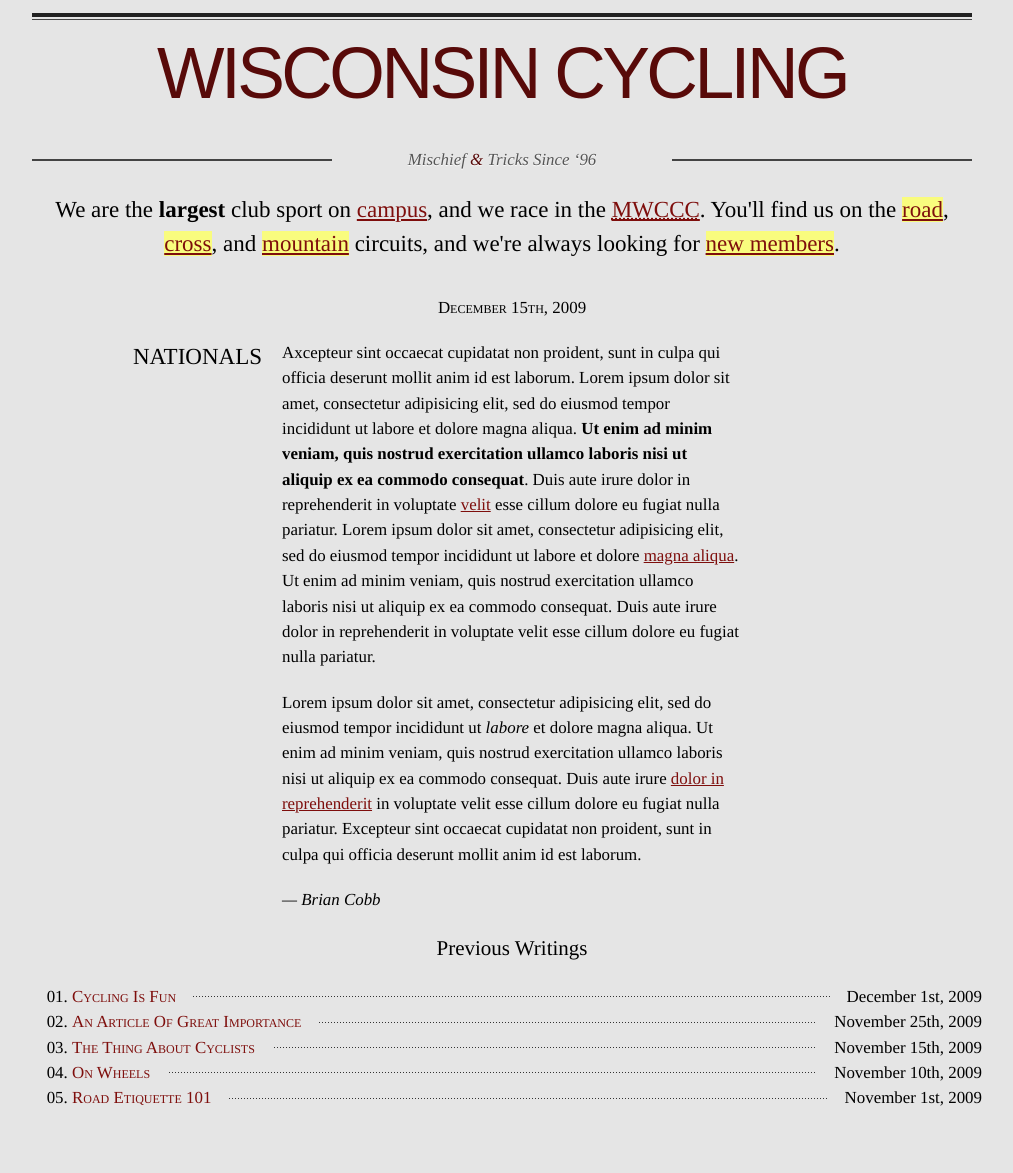
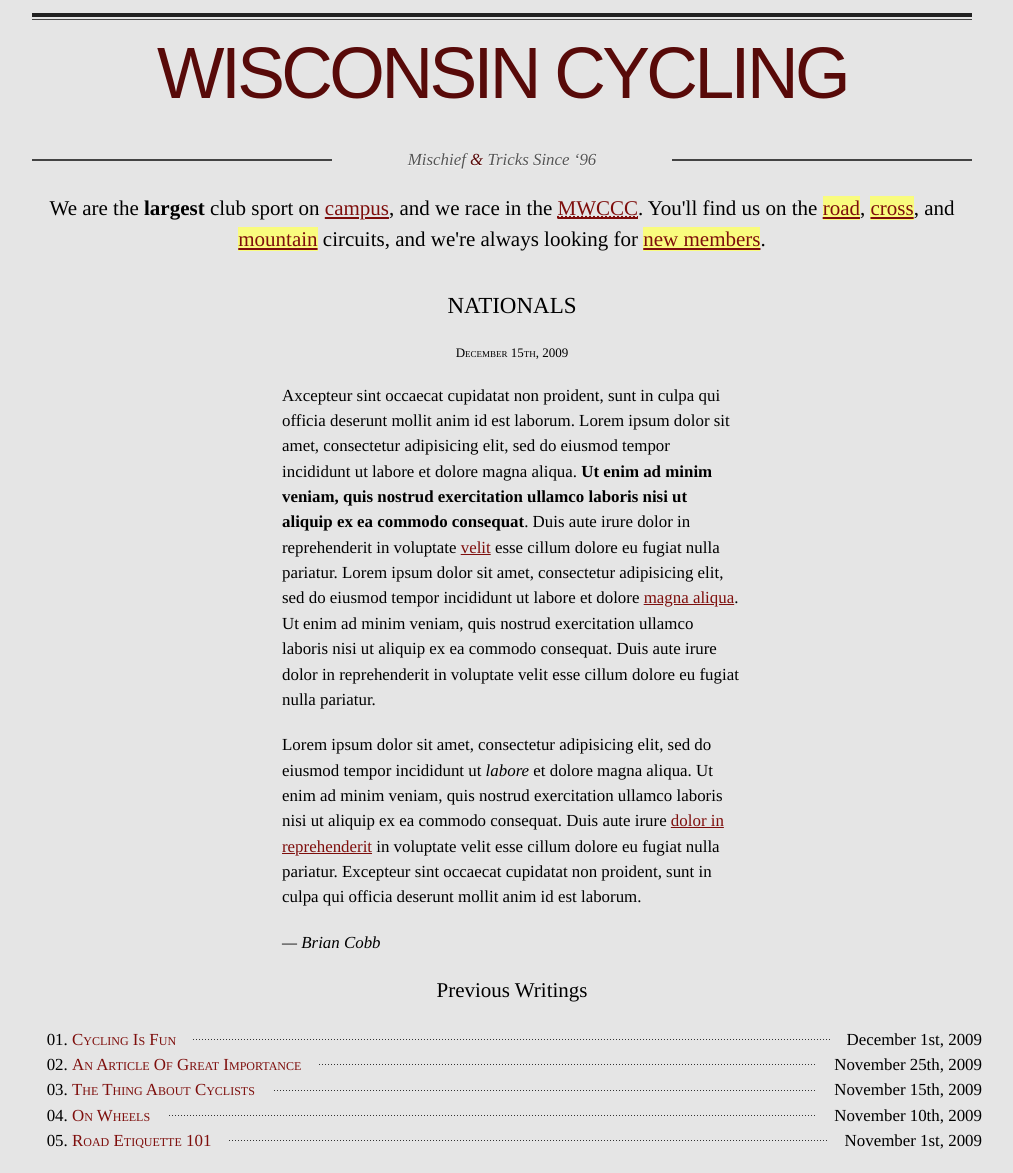
Before and after one commit to uwcycling/uwcycling, a PHP site: page / in a window 1280 px wide. Shown: the whole page, without its empty margins (128-1141 px from the left). Before the commit the page ends 1106 px from the top, so only its background shows below. Run offline with PHP 8.4, Linux system fonts and the light colour scheme.

Commit message:
Reformatting index

```diff
--- a/css/mockup.css
+++ b/css/mockup.css
@@ -63,6 +63,7 @@ a:active, a:focus {
 p.date {
 	text-align:center;
 	font-variant:small-caps;
+	font-size:100%;
 }
 
 h3 {
@@ -73,12 +74,8 @@ h3 {
 	font-style:italic;
 }
 
-.meta {
-	padding-top:3.5em;
-	text-align:right;
-}
-
-.meta h2 {
+#primary h2 {
+	text-align:center;
 	text-transform:uppercase;
 }
 
--- a/index.htm
+++ b/index.htm
@@ -19,12 +19,10 @@
 					<p class="grid_4">Mischief <b>&amp;</b> Tricks Since &lsquo;96</p>
 					<p class="grid_4 omega gutter">&nbsp;</p>
 				</div>
-				<h2><span class="highlight">We are the <b>largest</b> club sport on <a href="#">campus</a>, and we race in the <a href="#"><abbr title="Midwest Collegiate Cycling Conference">MWCCC</abbr></a>. You'll find us on the <a href="#" class="nav">road</a>, <a href="#" class="nav">cross</a>, and <a href="#" class="nav">mountain</a> circuits, and we're always looking for <a href="#" class="nav">new members</a>.</span></h2>
+				<h3><span class="highlight">We are the <b>largest</b> club sport on <a href="#">campus</a>, and we race in the <a href="#"><abbr title="Midwest Collegiate Cycling Conference">MWCCC</abbr></a>. You'll find us on the <a href="#" class="nav">road</a>, <a href="#" class="nav">cross</a>, and <a href="#" class="nav">mountain</a> circuits, and we're always looking for <a href="#" class="nav">new members</a>.</span></h3>
 			</div>
-			<div class="section grid_3 meta">
+			<div class="section prefix_3 suffix_3 grid_6" id="primary">
 				<h2>Nationals</h2>
-			</div>
-			<div class="section grid_6" id="primary">
 				<p class="date">December 15th, 2009</p>
 				<p>Axcepteur sint occaecat cupidatat non proident, sunt in culpa qui officia deserunt mollit anim id est laborum. Lorem ipsum dolor sit amet, consectetur adipisicing elit, sed do eiusmod tempor incididunt ut labore et dolore magna aliqua. <strong>Ut enim ad minim veniam, quis nostrud exercitation ullamco laboris nisi ut aliquip ex ea commodo consequat</strong>. Duis aute irure dolor in reprehenderit in voluptate <a href="#">velit</a> esse cillum dolore eu fugiat nulla pariatur. Lorem ipsum dolor sit amet, consectetur adipisicing elit, sed do eiusmod tempor incididunt ut labore et dolore <a href="#">magna aliqua</a>. Ut enim ad minim veniam, quis nostrud exercitation ullamco laboris nisi ut aliquip ex ea commodo consequat. Duis aute irure dolor in reprehenderit in voluptate velit esse cillum dolore eu fugiat nulla pariatur.</p>
 				<p>Lorem ipsum dolor sit amet, consectetur adipisicing elit, sed do eiusmod tempor incididunt ut <em>labore</em> et dolore magna aliqua. Ut enim ad minim veniam, quis nostrud exercitation ullamco laboris nisi ut aliquip ex ea commodo consequat. Duis aute irure <a href="#">dolor in reprehenderit</a> in voluptate velit esse cillum dolore eu fugiat nulla pariatur. Excepteur sint occaecat cupidatat non proident, sunt in culpa qui officia deserunt mollit anim id est laborum.</p>
```
